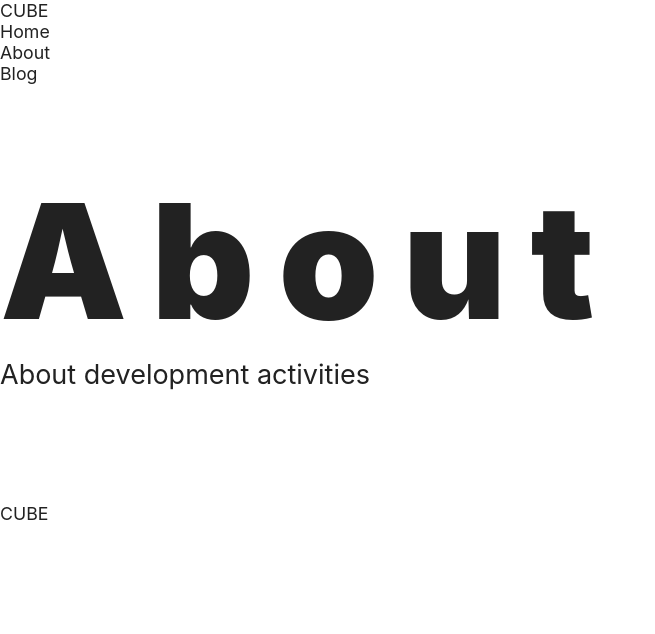
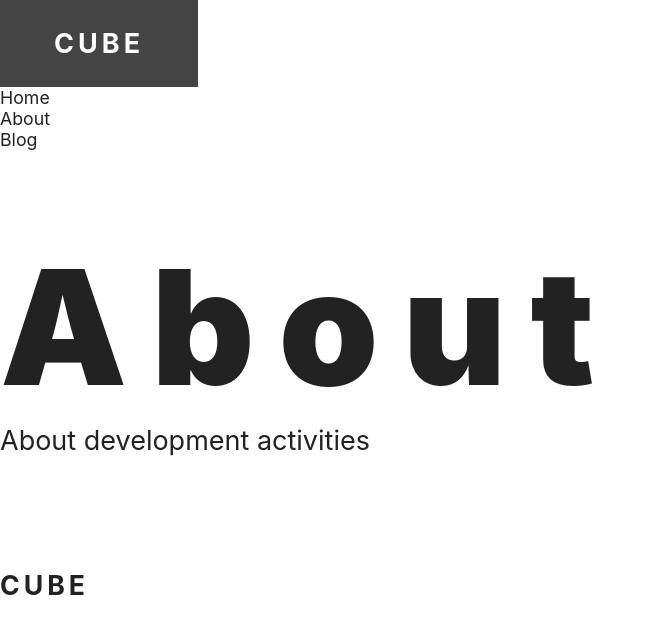
Before and after one commit to itc-n23020/blog, a Next.js app: page /about in a window 1280 px wide. Shown: the top 634 px of the page, without its empty margins (0-655 px from the left). Built offline with nearby package versions, Linux system fonts and the light colour scheme.

Commit message:
add styles logo.js
logo.jsにスタイルの追加

```diff
--- a/components/header.js
+++ b/components/header.js
@@ -3,7 +3,7 @@ import Nav from 'components/nav'
 
 const Header = () => (
   <header>
-    <Logo />
+    <Logo boxOn />
     <Nav />
   </header>
 )
--- a/components/logo.js
+++ b/components/logo.js
@@ -1,7 +1,12 @@
 import Link from 'next/link'
+import styles from 'styles/logo.module.css'
 
-const logo = () => {
-  return <Link href='/'>CUBE</Link>
+const logo = ({ boxOn = false }) => {
+  return (
+    <Link href='/' className={boxOn ? styles.box : styles.basic}>
+      CUBE
+    </Link>
+  )
 }
 
 export default logo
```
